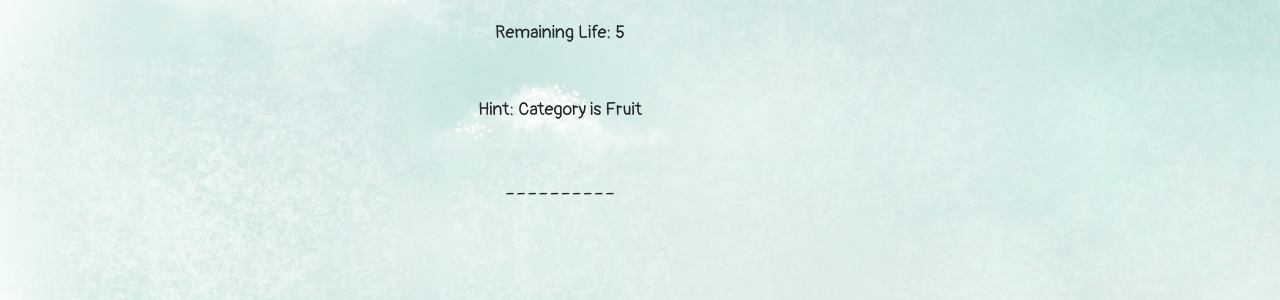
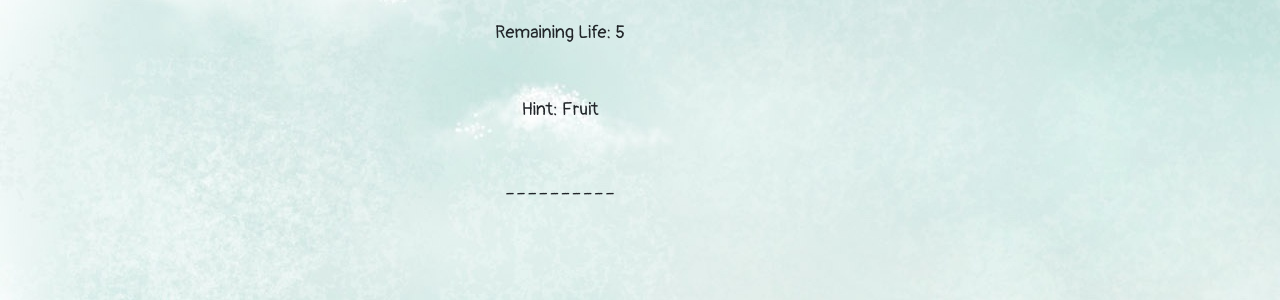
Before and after one commit to Harinarayan14/p177, a Flask app: page / in a window 1280 px wide. Shown: the part 370-670 px from the top of the page. Run offline with Flask 2, Linux system fonts and the light colour scheme; some libraries are stand-ins or nearby versions.

Commit message:
Update index.html

```diff
--- a/templates/index.html
+++ b/templates/index.html
@@ -77,7 +77,7 @@
 
         <div class="row text-center">
             <div class="col-sm-4 text-center">
-                <span>Hint: Category is</span>
+                <span>Hint:</span>
                 <span id="hint"></span>
             </div>
         </div>
```
